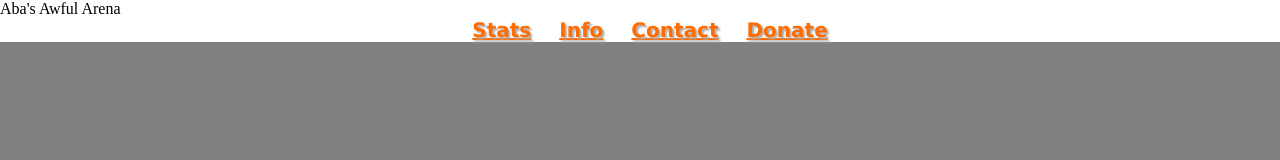
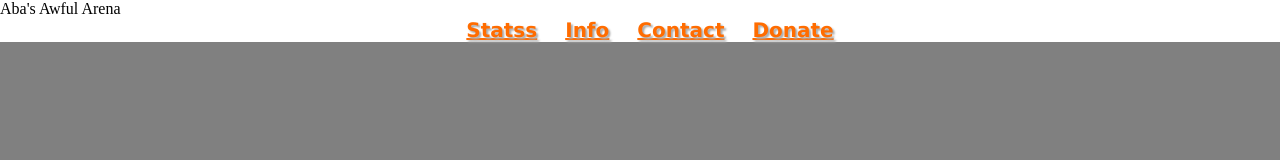
Before and after one commit to nerdenocity/awfularena-sitecode, a plain HTML site: page index.html in a window 1280 px wide. Drawn offline with Linux system fonts and the light colour scheme.

Commit message:
Update index.html

```diff
--- a/index.html
+++ b/index.html
@@ -12,7 +12,7 @@
             </div>
             <div class="list">
                 <ul>
-                    <li><a href="stats.php">Stats</a></li>
+                    <li><a href="stats.php">Statss</a></li>
                     <!-- <li><a href="url">Discord</a></li>  -->
                     <li><a href="info.php">Info</a></li>
                     <li><a href="Contact.php">Contact</a></li>
```
